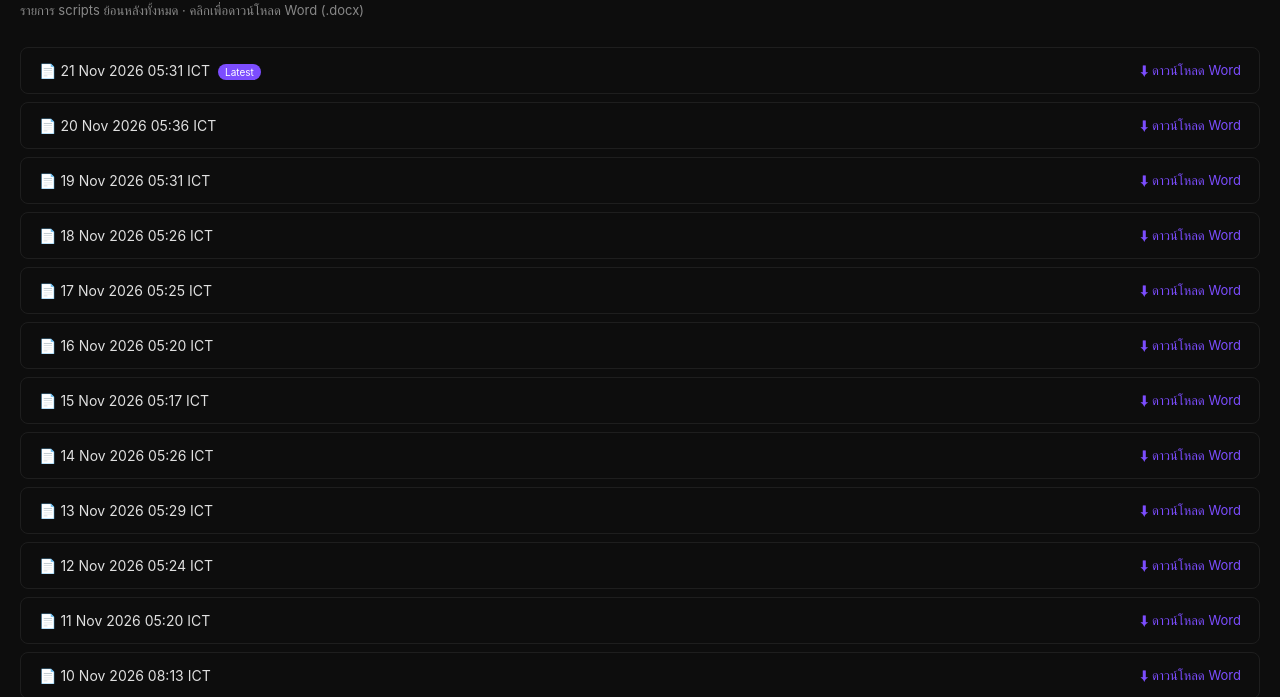
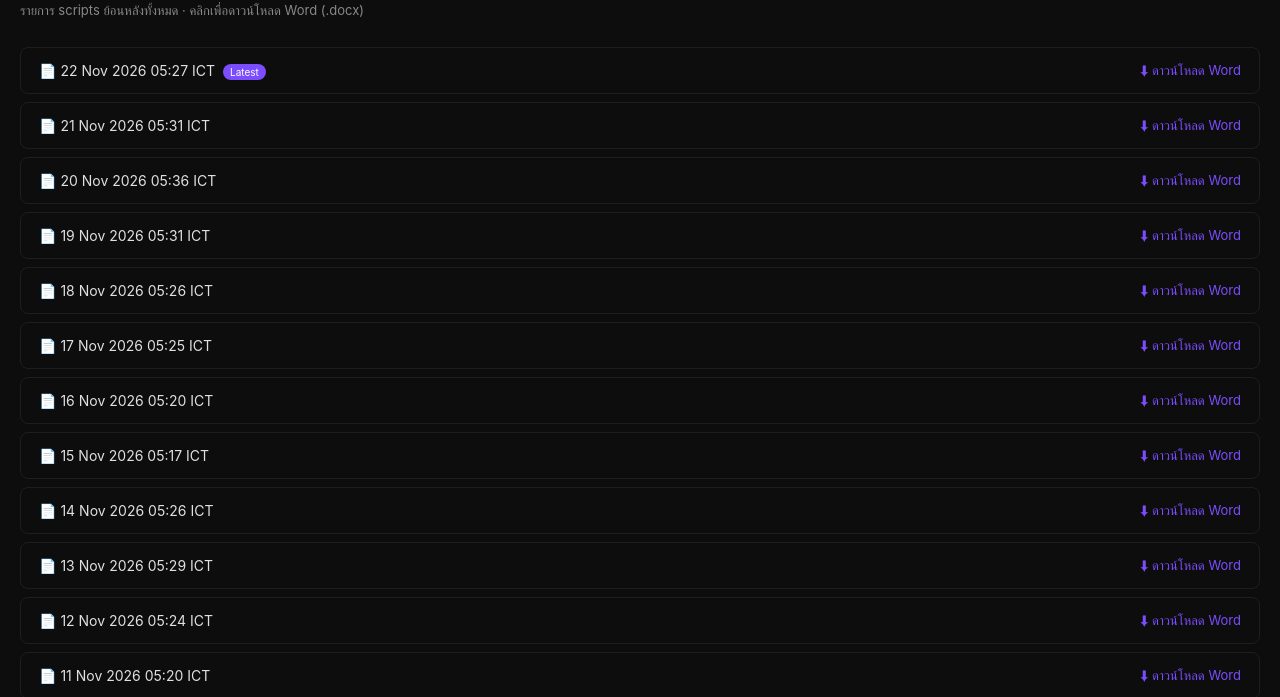
Before and after one commit to nathatayaapi-creator/farming-report, a plain HTML site: page scripts/index.html in a window 1280 px wide. Shown: the part 104-801 px from the top of the page. Drawn offline with Linux system fonts and the light colour scheme.

Commit message:
Rebuild scripts index 22 Nov 2026 05:27 ICT

```diff
--- a/scripts/index.html
+++ b/scripts/index.html
@@ -23,7 +23,8 @@
 <a class="back" href="https://farming-report.pages.dev/">← Report ล่าสุด</a>
 <h1>✍️ TikTok Scripts Archive</h1>
 <p class="sub">รายการ scripts ย้อนหลังทั้งหมด · คลิกเพื่อดาวน์โหลด Word (.docx)</p>
-<a class="row" href="https://farming-report.pages.dev/scripts/scripts_20261121_053126.docx" download="scripts_20261121_053126.docx"><span class="label">📄 21 Nov 2026  05:31 ICT<span style="background:#7c4dff;color:#fff;font-size:10px;padding:2px 7px;border-radius:10px;margin-left:8px">Latest</span></span><span class="dl">⬇ ดาวน์โหลด Word</span></a>
+<a class="row" href="https://farming-report.pages.dev/scripts/scripts_20261122_052708.docx" download="scripts_20261122_052708.docx"><span class="label">📄 22 Nov 2026  05:27 ICT<span style="background:#7c4dff;color:#fff;font-size:10px;padding:2px 7px;border-radius:10px;margin-left:8px">Latest</span></span><span class="dl">⬇ ดาวน์โหลด Word</span></a>
+<a class="row" href="https://farming-report.pages.dev/scripts/scripts_20261121_053126.docx" download="scripts_20261121_053126.docx"><span class="label">📄 21 Nov 2026  05:31 ICT</span><span class="dl">⬇ ดาวน์โหลด Word</span></a>
 <a class="row" href="https://farming-report.pages.dev/scripts/scripts_20261120_053640.docx" download="scripts_20261120_053640.docx"><span class="label">📄 20 Nov 2026  05:36 ICT</span><span class="dl">⬇ ดาวน์โหลด Word</span></a>
 <a class="row" href="https://farming-report.pages.dev/scripts/scripts_20261119_053158.docx" download="scripts_20261119_053158.docx"><span class="label">📄 19 Nov 2026  05:31 ICT</span><span class="dl">⬇ ดาวน์โหลด Word</span></a>
 <a class="row" href="https://farming-report.pages.dev/scripts/scripts_20261118_052625.docx" download="scripts_20261118_052625.docx"><span class="label">📄 18 Nov 2026  05:26 ICT</span><span class="dl">⬇ ดาวน์โหลด Word</span></a>
```
